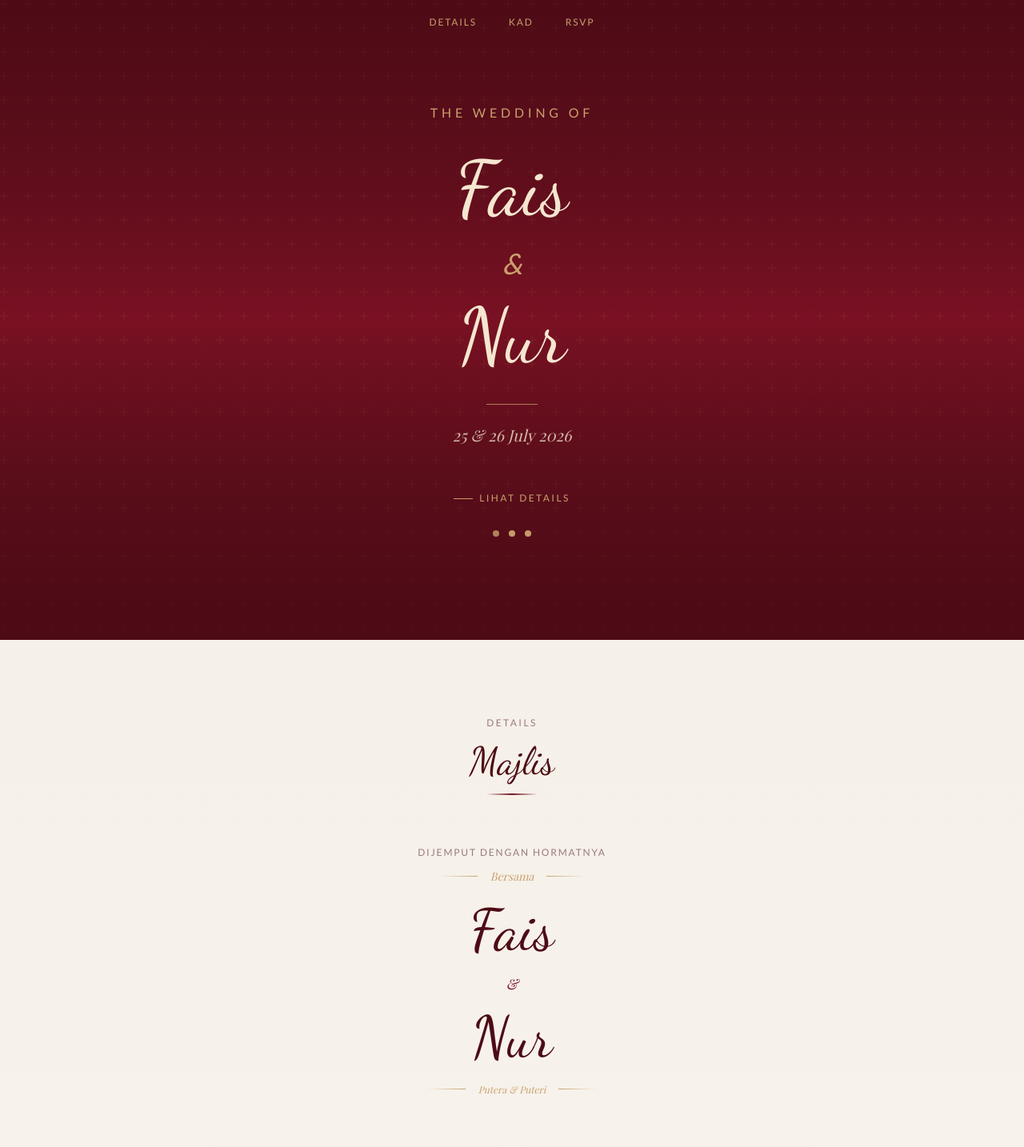
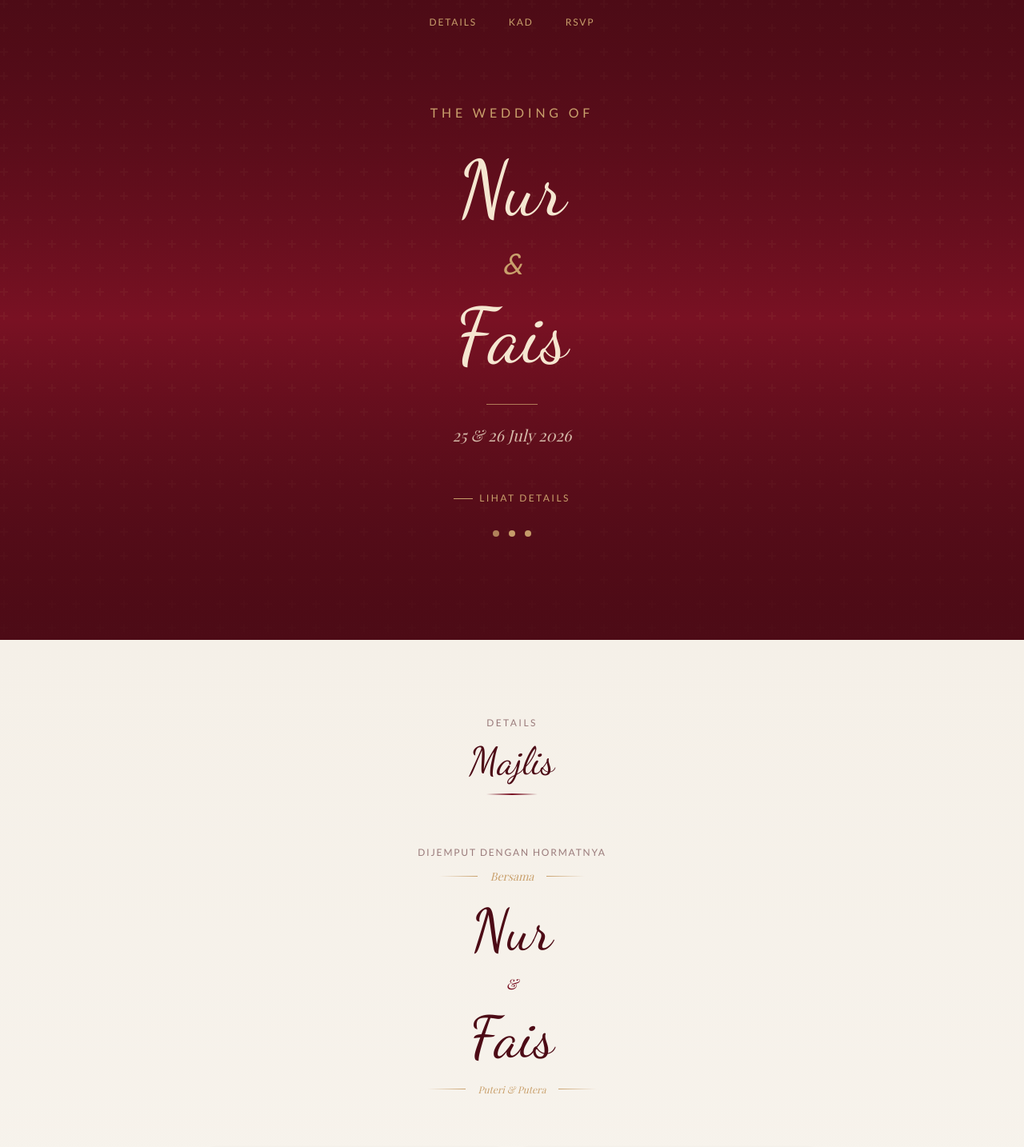
Before and after one commit to izztakml/fais-nur-wdding, a Next.js app: page / in a window 1280 px wide. Shown: the top 1434 px of the page at 80% size. Built offline with nearby package versions, Linux system fonts and the light colour scheme; no server answers; a web font is replaced by a local one.

Commit message:
fix: swap name order - Nur first, then Fais

```diff
--- a/src/app/admin/page.tsx
+++ b/src/app/admin/page.tsx
@@ -53,7 +53,7 @@ export default function AdminLogin() {
       <div className="bg-white rounded-2xl shadow-lg p-8 max-w-sm w-full border border-[#e8ddd0]">
         <div className="text-center mb-6">
           <p className="font-[family-name:var(--font-dancing)] text-3xl text-[#4d0b16] mb-1">
-            Fais <span className="text-[#791123]">&amp;</span> Nur
+            Nur <span className="text-[#791123]">&amp;</span> Fais
           </p>
           <div className="w-8 h-px bg-[#c9a06c] mx-auto my-3" />
           <p className="text-[#9a7b7b] text-xs">Admin Login</p>
--- a/src/app/layout.tsx
+++ b/src/app/layout.tsx
@@ -21,8 +21,8 @@ const lato = Lato({
 });
 
 export const metadata: Metadata = {
-  title: "The Wedding of Fais & Nur",
-  description: "25 & 26 July 2026 — Jemputan Kahwin Fais & Nur",
+  title: "The Wedding of Nur & Fais",
+  description: "25 & 26 July 2026 — Jemputan Kahwin Nur & Fais",
   icons: {
     icon: [
       { url: "/images/fn-logo.png", sizes: "192x192", type: "image/png" },
@@ -33,10 +33,10 @@ export const metadata: Metadata = {
     ],
   },
   openGraph: {
-    title: "The Wedding of Fais & Nur",
-    description: "25 & 26 July 2026 — Jemputan Kahwin Fais & Nur",
+    title: "The Wedding of Nur & Fais",
+    description: "25 & 26 July 2026 — Jemputan Kahwin Nur & Fais",
     url: "https://shfiqupzlqzvmdjgtlas.supabase.co",
-    siteName: "Fais & Nur Wedding",
+    siteName: "Nur & Fais Wedding",
     images: [{ url: "/images/fn-logo.png", width: 1200, height: 630 }],
     type: "website",
   },
--- a/src/components/DetailsSection.tsx
+++ b/src/components/DetailsSection.tsx
@@ -101,15 +101,15 @@ export default function DetailsSection() {
                 <div className="h-px w-12 bg-gradient-to-r from-[#c9a06c] to-transparent" />
               </div>
               <h3 className="font-[family-name:var(--font-dancing)] text-5xl md:text-7xl text-[#4d0b16] leading-tight">
-                Fais
+                Nur
               </h3>
               <p className="font-[family-name:var(--font-playfair)] text-lg text-[#791123] italic my-2">&amp;</p>
               <h3 className="font-[family-name:var(--font-dancing)] text-5xl md:text-7xl text-[#4d0b16] leading-tight">
-                Nur
+                Fais
               </h3>
               <div className="flex items-center justify-center gap-4 mt-3">
                 <div className="h-px w-12 bg-gradient-to-r from-transparent to-[#c9a06c]" />
-                <span className="text-[#c9a06c] text-xs font-[family-name:var(--font-playfair)] italic">Putera & Puteri</span>
+                <span className="text-[#c9a06c] text-xs font-[family-name:var(--font-playfair)] italic">Puteri & Putera</span>
                 <div className="h-px w-12 bg-gradient-to-r from-[#c9a06c] to-transparent" />
               </div>
             </div>
--- a/src/components/Footer.tsx
+++ b/src/components/Footer.tsx
@@ -8,7 +8,7 @@ export default function Footer() {
       <div className="max-w-2xl mx-auto">
         <AnimateOnScroll animation="fade-up">
           <p className="font-[family-name:var(--font-dancing)] text-2xl text-[#c9a06c] mb-2">
-            Fais <span className="text-[#d4b8a8]">&amp;</span> Nur
+            Nur <span className="text-[#d4b8a8]">&amp;</span> Fais
           </p>
           <div className="w-8 h-[1px] bg-[#c9a06c]/40 mx-auto my-4" />
           <p className="text-[#d4b8a8] text-xs mb-6">
--- a/src/components/Hero.tsx
+++ b/src/components/Hero.tsx
@@ -68,7 +68,7 @@ export default function Hero() {
             </p>
           </div>
 
-          {/* Fais */}
+          {/* Nur */}
           <div
             className="transition-all duration-700 ease-out"
             style={{
@@ -78,7 +78,7 @@ export default function Hero() {
             }}
           >
             <h1 className="font-[family-name:var(--font-dancing)] text-5xl sm:text-6xl md:text-7xl lg:text-8xl text-[#f5e6d0] leading-tight">
-              Fais
+              Nur
             </h1>
           </div>
 
@@ -96,7 +96,7 @@ export default function Hero() {
             </p>
           </div>
 
-          {/* Nur */}
+          {/* Fais */}
           <div
             className="transition-all duration-700 ease-out"
             style={{
@@ -106,7 +106,7 @@ export default function Hero() {
             }}
           >
             <h1 className="font-[family-name:var(--font-dancing)] text-5xl sm:text-6xl md:text-7xl lg:text-8xl text-[#f5e6d0] leading-tight">
-              Nur
+              Fais
             </h1>
           </div>
 
```
